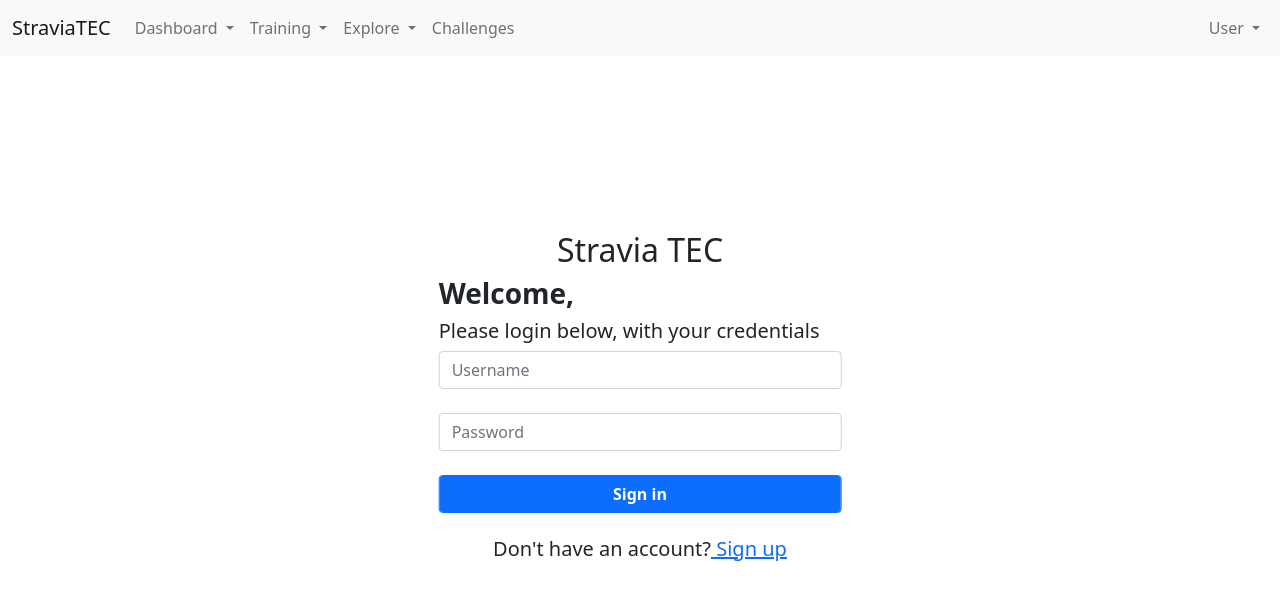
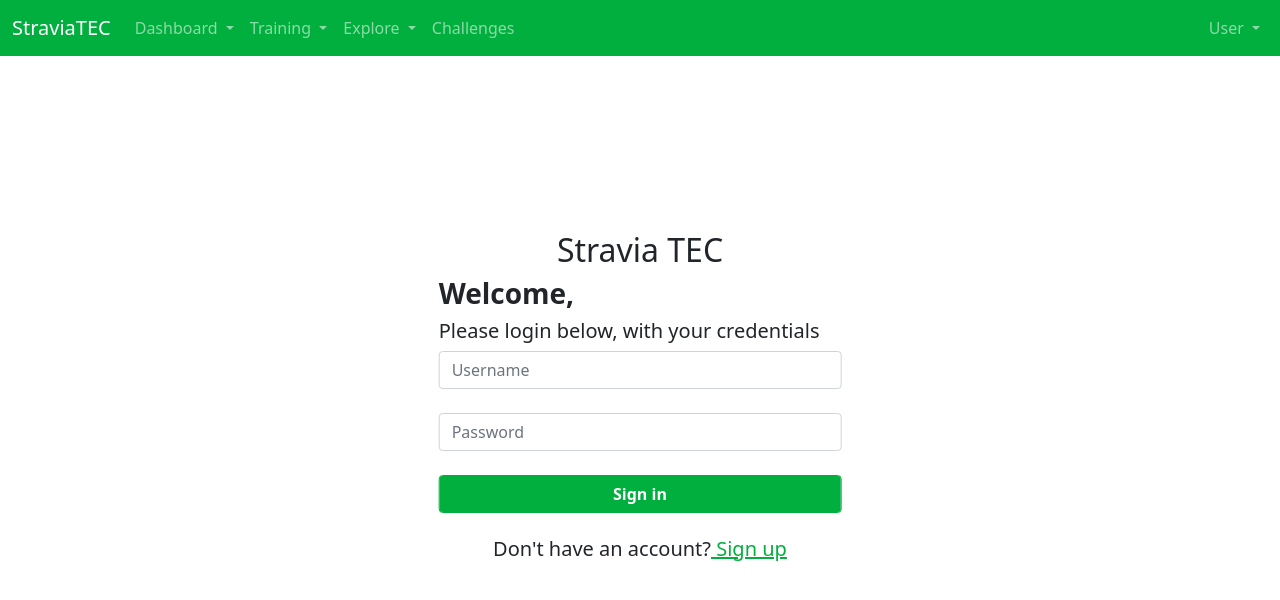
Before and after one commit to Stevealv121/StraviaTEC, an Angular app in the folder StraviaTEC-Web-App/: page /login in a window 1280 px wide. Shown: the top 600 px of the page. Built offline with nearby package versions, Linux system fonts and the light colour scheme.

Commit message:
[Add] Color palette

```diff
--- a/StraviaTEC-Web-App/angular.json
+++ b/StraviaTEC-Web-App/angular.json
@@ -24,7 +24,8 @@
             "tsConfig": "tsconfig.app.json",
             "assets": [
               "src/favicon.ico",
-              "src/assets"
+              "src/assets",
+              "src/assets/images"
             ],
             "styles": [
               "src/styles.css"
--- a/StraviaTEC-Web-App/src/app/app.component.css
+++ b/StraviaTEC-Web-App/src/app/app.component.css
@@ -0,0 +1,4 @@
+#navbar {
+    background-color: #00AF3D;
+
+}
--- a/StraviaTEC-Web-App/src/app/app.component.html
+++ b/StraviaTEC-Web-App/src/app/app.component.html
@@ -1,4 +1,4 @@
-<nav class="navbar navbar-expand-lg navbar-light bg-light">
+<nav class="navbar navbar-expand-lg navbar-dark" id="navbar">
   <div class="container-fluid">
     <a class="navbar-brand" routerLink="/home">StraviaTEC</a>
     <button class="navbar-toggler" type="button" data-bs-toggle="collapse" data-bs-target="#navbarNav"
--- a/StraviaTEC-Web-App/src/app/login/login.component.html
+++ b/StraviaTEC-Web-App/src/app/login/login.component.html
@@ -36,7 +36,8 @@
                         </div>-->
 
                         <div class="form-group">
-                            <button type="submit" class="btn btn-primary form-control"><strong>Sign in</strong></button>
+                            <button id="buttons" type="submit" class="btn btn-primary form-control"><strong>Sign
+                                    in</strong></button>
                         </div>
 
                     </form>
--- a/StraviaTEC-Web-App/src/app/sign-up/sign-up.component.html
+++ b/StraviaTEC-Web-App/src/app/sign-up/sign-up.component.html
@@ -131,8 +131,8 @@
                             <br>
                         </div>
                         <div class="form-group">
-                            <button type="submit" class="btn btn-primary form-control" data-bs-toggle="modal"
-                                data-bs-target="#completed"><strong>Register</strong></button>
+                            <button id="buttons" type="submit" class="btn btn-primary form-control"
+                                data-bs-toggle="modal" data-bs-target="#completed"><strong>Register</strong></button>
                         </div>
 
                     </form>
--- a/StraviaTEC-Web-App/src/app/sign-up/sign-up.component.ts
+++ b/StraviaTEC-Web-App/src/app/sign-up/sign-up.component.ts
@@ -10,6 +10,7 @@ import { ApiService } from '../services/api.service';
 })
 export class SignUpComponent implements OnInit {
   url: string | ArrayBuffer | null | undefined = '';
+  test: string = "assets/images/avatar.png";
 
   constructor(private api: ApiService) { }
 
@@ -30,6 +31,7 @@ export class SignUpComponent implements OnInit {
 
   ngOnInit(): void {
     // this.url = '../../assets/images/avatar.png';
+
   }
 
   postForm(form: UserI) {
--- a/StraviaTEC-Web-App/src/styles.css
+++ b/StraviaTEC-Web-App/src/styles.css
@@ -3,3 +3,12 @@
 /* html {
     background-color: #EDEDED;
 } */
+
+#buttons {
+    background-color: #00AF3D;
+    border-color: #00AF3D;
+}
+
+a {
+    color: #00AF3D;
+}
```
